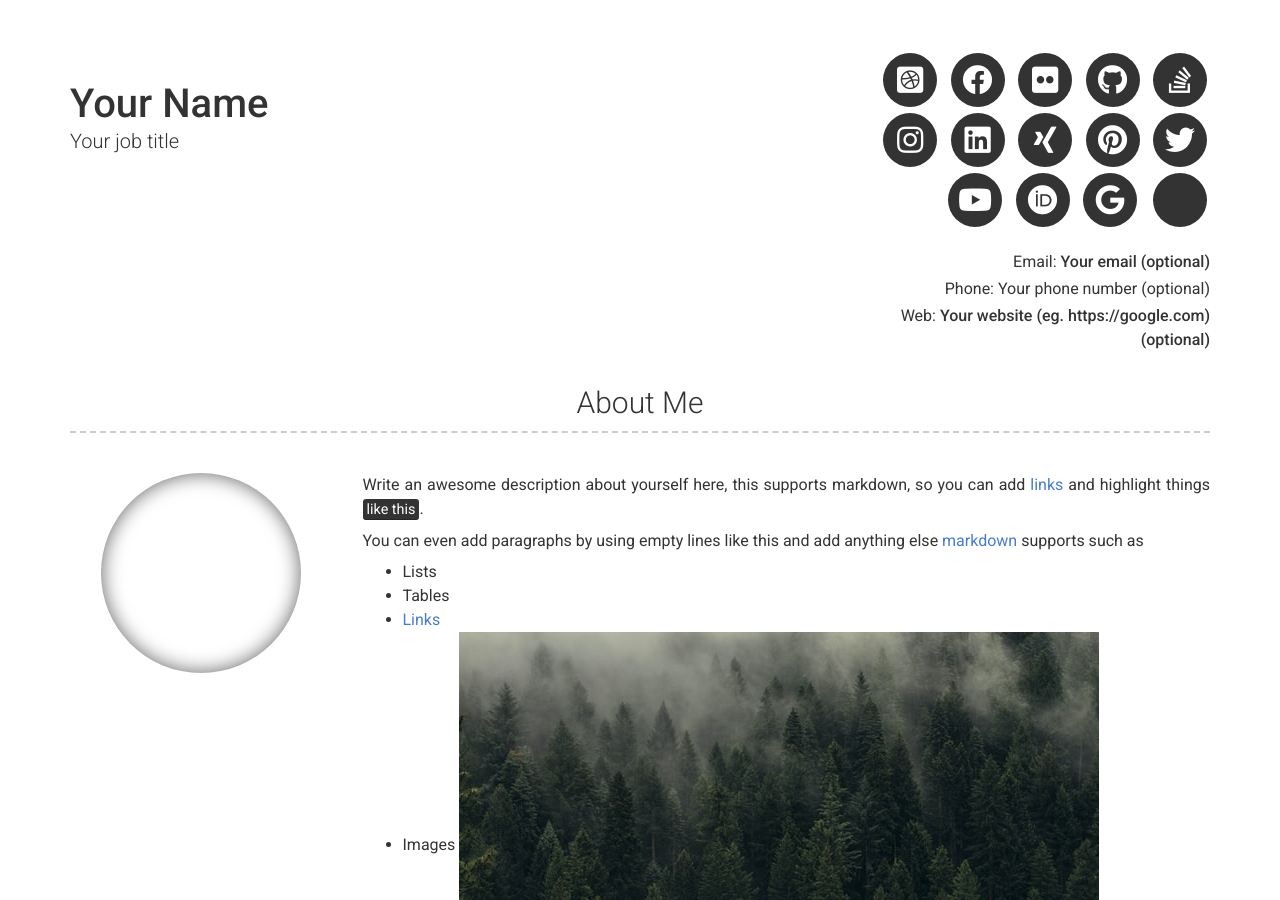
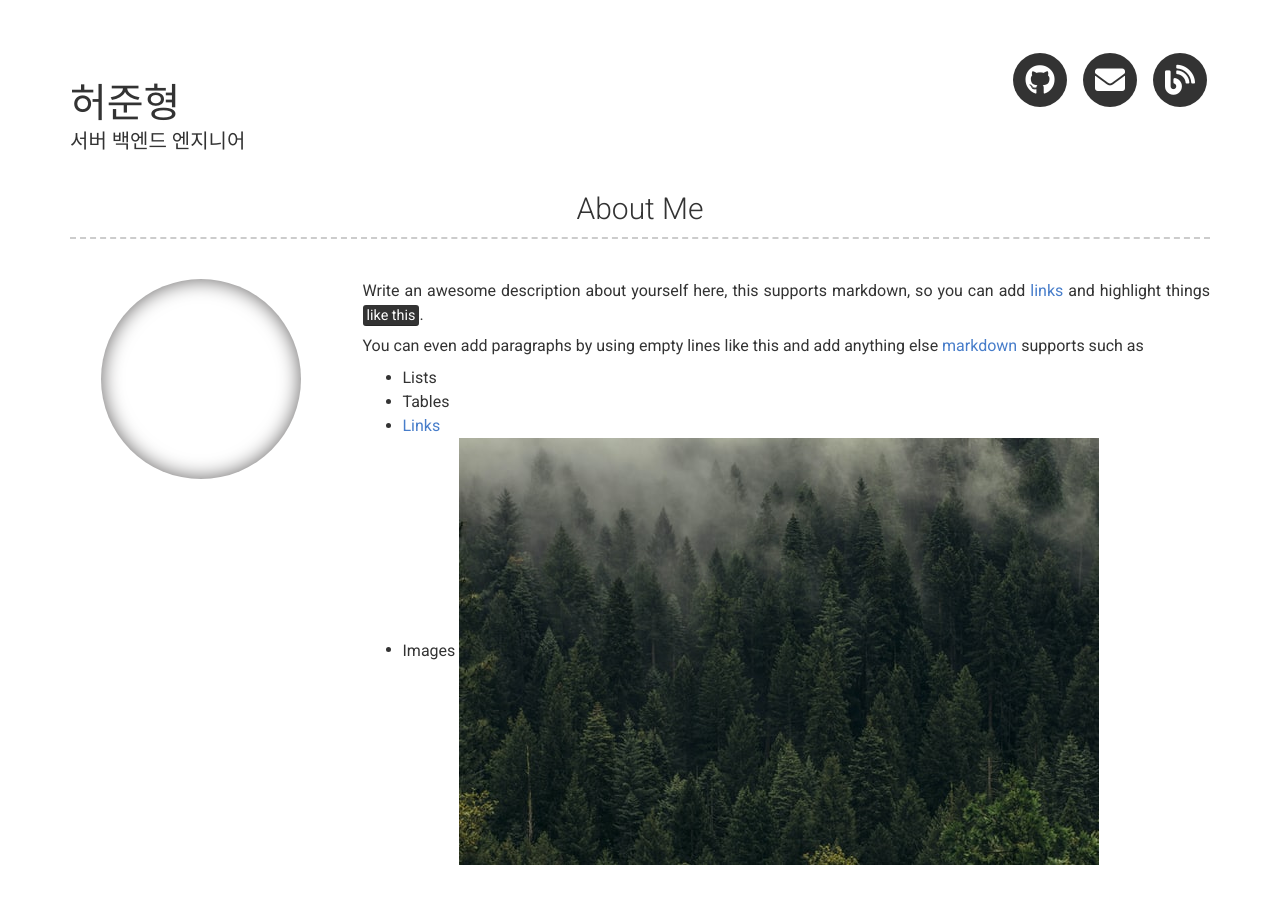
Before and after one commit to HeoJunHyoung/HeoJunHyoung.github.io, a Jekyll site: the page built from index.md, in a window 1280 px wide and 900 px high. Built offline with Jekyll 4.4.1, drawn with Linux system fonts in a browser that asks for light colours; nearby versions of some CDN libraries; some of the changed text lies outside the part shown.

Commit message:
fix: 프로필 사진 추가 및 기본 인적사항 수정

```diff
--- a/_config.yml
+++ b/_config.yml
@@ -1,43 +1,43 @@
 # Site
-repository: Git repository where your resume will be hosted, only required if you are hosting on GitHub (eg. sproogen/modern-resume-theme)
+# repository: Git repository where your resume will be hosted, only required if you are hosting on GitHub (eg. sproogen/modern-resume-theme)
 # favicon: Directory of your favicon (eg. images/favicon.ico)(optional)
 
 # Content configuration version
 version: 2
 
 # Personal info
-name: Your Name
-title: Your job title
-email: Your email (optional)
-# email_title: Email (Email title override)
-phone: Your phone number (optional)
-# phone_title: Phone (Phone title override)
-website: Your website (eg. https://google.com)(optional)
-# website_title: Web (Website title override)
+name: 허준형
+title: 서버 백엔드 엔지니어
+# email: junhyoung.heo@gmail.com (이메지는 하단 additional_links로 이동)
+# phone: Your phone number (optional)
+# website: Your website (eg. https://google.com)(optional)
 
 # Dark Mode (true/false/never)
 darkmode: false
 
 # Social links
-twitter_username: jekyllrb
-github_username:  jekyll
-stackoverflow_username: "00000001"
-dribbble_username: jekyll
-facebook_username: jekyll
-flickr_username: jekyll
-instagram_username: jekyll
-linkedin_username: jekyll
-xing_username: jekyll
-pinterest_username: jekyll
-youtube_username: jekyll
-orcid_username: 0000-0000-0000-0000
-googlescholar_username: D847cGsAAAAJ
+# twitter_username: jekyllrb
+github_username: HeoJunHyoung
+# stackoverflow_username: "00000001"
+# dribbble_username: jekyll
+# facebook_username: jekyll
+# flickr_username: jekyll
+# instagram_username: jekyll
+# linkedin_username: jekyll
+# xing_username: jekyll
+# pinterest_username: jekyll
+# youtube_username: jekyll
+# orcid_username: 0000-0000-0000-0000
+# googlescholar_username: D847cGsAAAAJ
 
 # Additional icon links
 additional_links:
-- title: Link name
-  icon: Font Awesome brand icon name (eg. fab fa-twitter) (https://fontawesome.com/icons?d=gallery&s=brands&m=free)
-  url: Link url (eg. https://google.com)
+  - title: Email
+    icon: fas fa-envelope
+    url: mailto:junhyoung.heo@gmail.com
+  - title: Blog
+    icon: fas fa-blog
+    url: https://receiver40.tistory.com/
 # - title: another link
 #   icon: font awesome brand icon name (eg. fab fa-twitter) (https://fontawesome.com/icons?d=gallery&s=brands&m=free)
 #   url: Link url (eg. https://google.com)
```
Also changed, not shown: images/profile.png (added).
